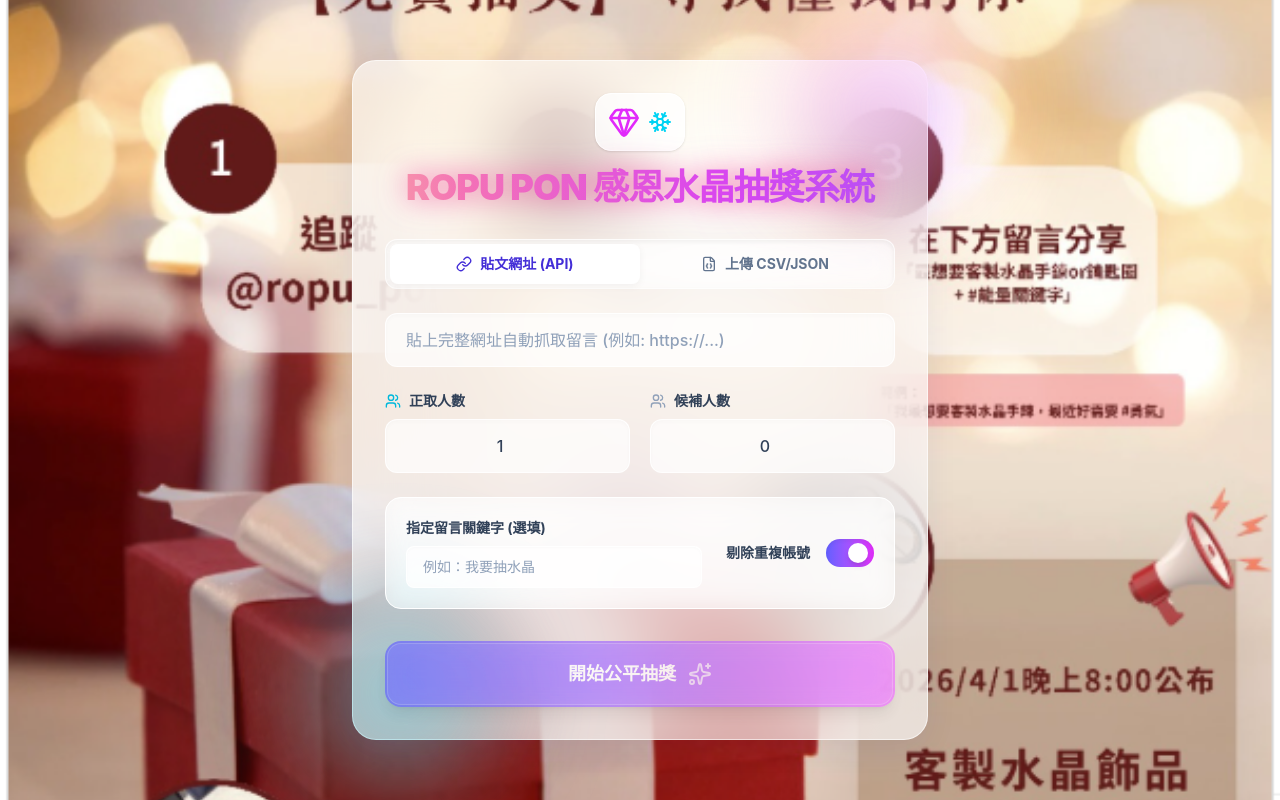
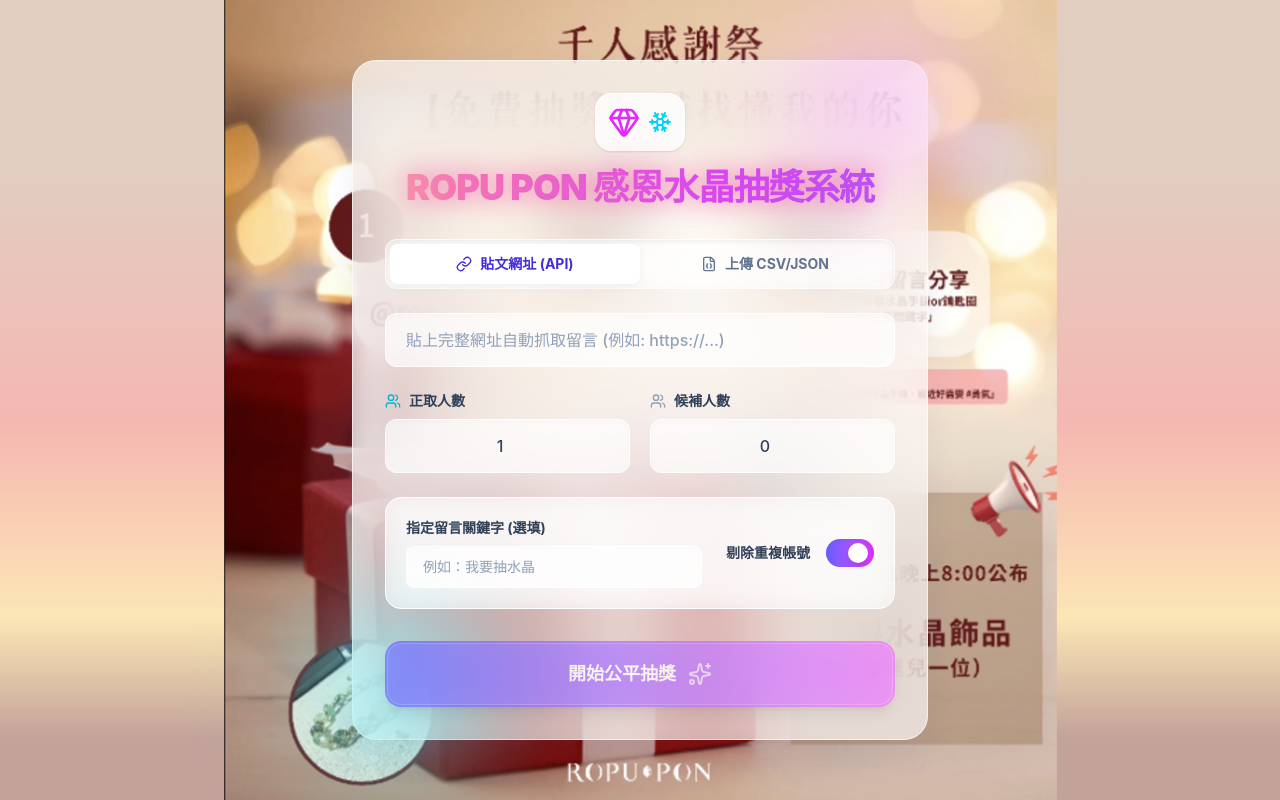
Before and after one commit to liskyo/IG_Lottery, a React (Vite) app: page / in a window 1280 px wide. Built offline with nearby package versions, Linux system fonts and the light colour scheme.

Commit message:
背景2.png

```diff
--- a/src/components/LotterySetupPanel.tsx
+++ b/src/components/LotterySetupPanel.tsx
@@ -218,7 +218,7 @@
       {/* 自訂專屬背景圖 (設定 100% 透明度) */}
       <div
         className="absolute inset-0 z-[1] pointer-events-none bg-cover bg-center bg-no-repeat opacity-100"
-        style={{ backgroundImage: "url('/bg.png')" }}
+        style={{ backgroundImage: "url('/bg2.png')" }}
       />
       <BackgroundEffects />
 
```
Also changed, not shown: public/bg2.png (added), 背景2.png (added).
